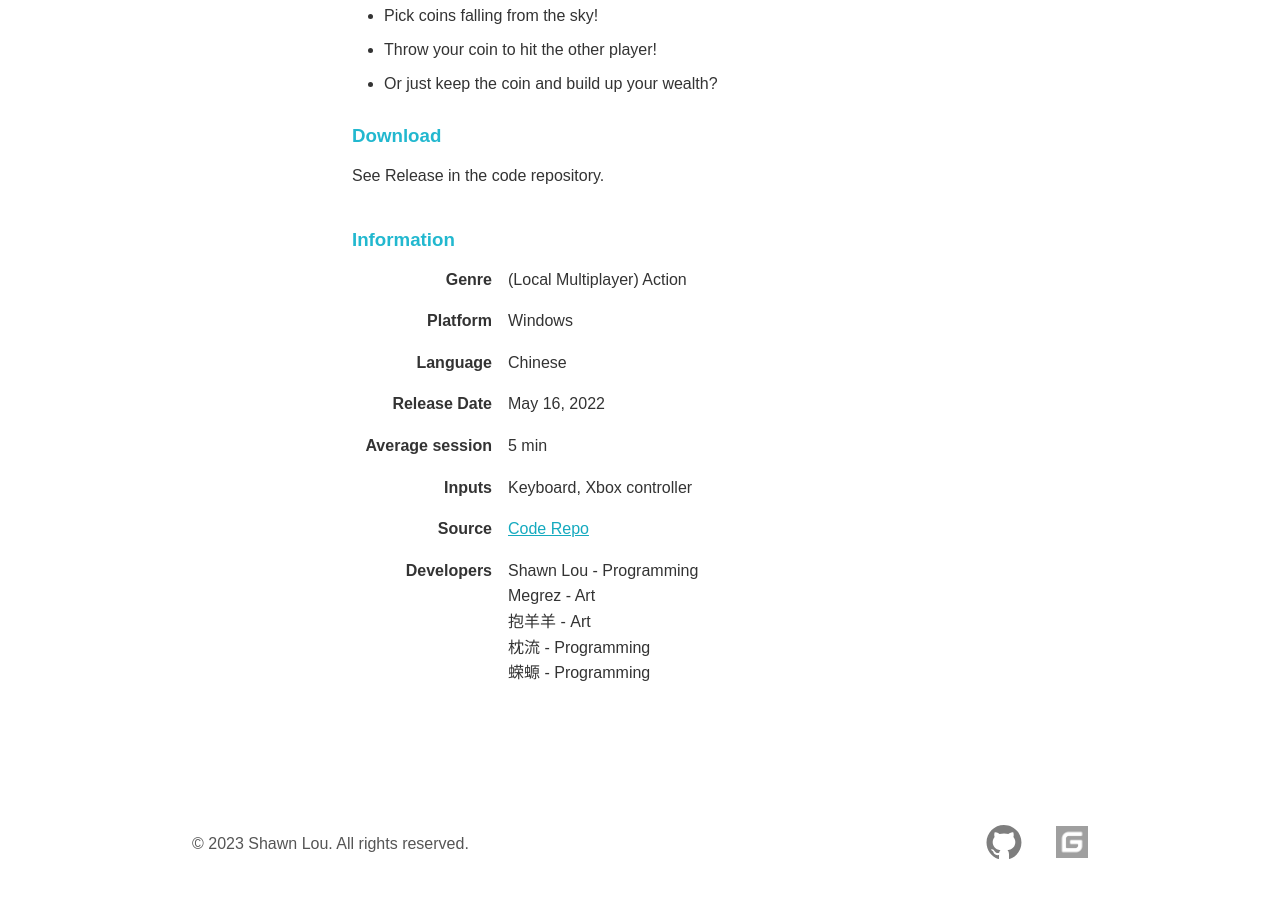
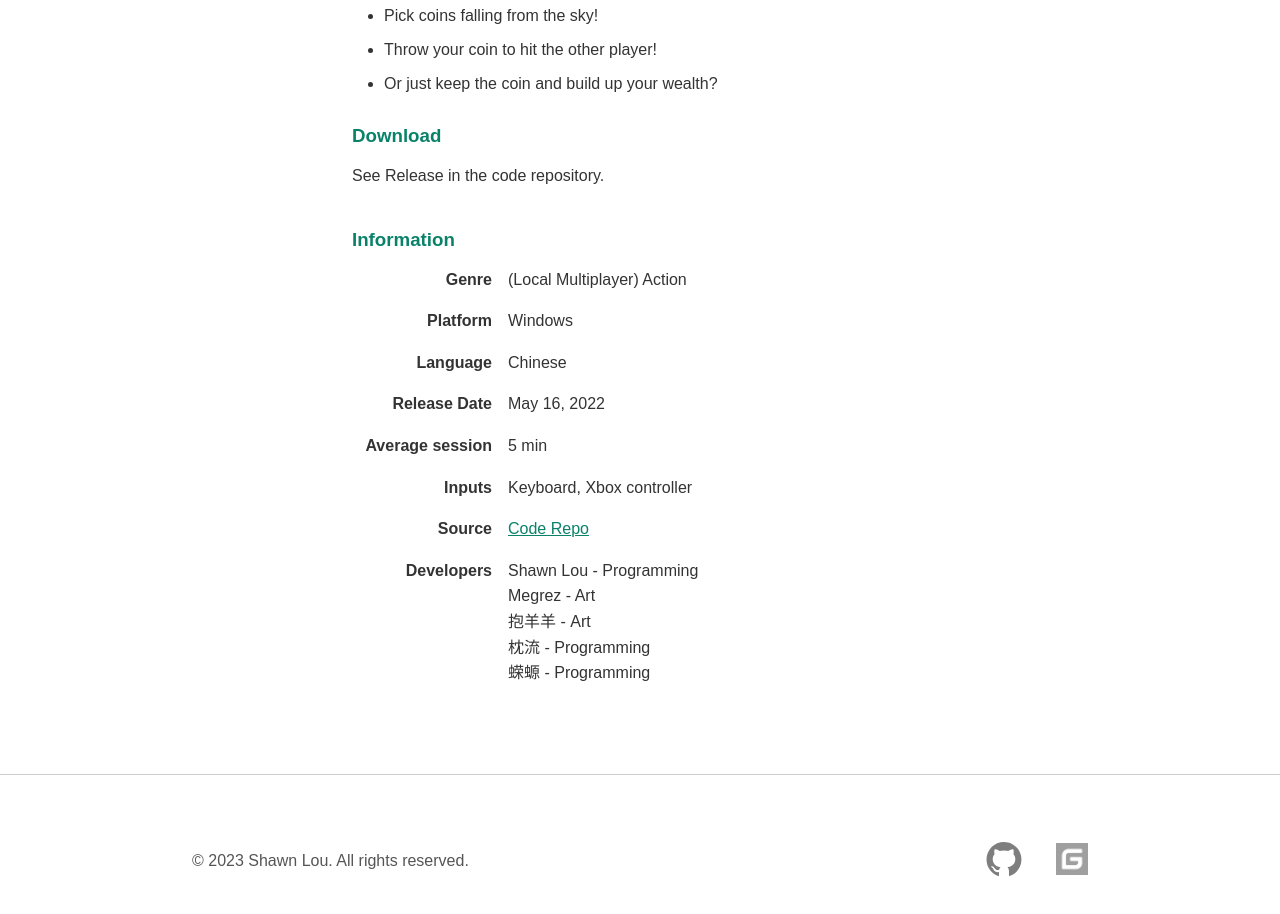
Before and after one commit to HotranLandoler/HotranLandoler.github.io.old, a Vue app: page /#/game/coinera in a window 1280 px wide. Shown: the part 740-1654 px from the top of the page. Built offline with nearby package versions, Linux system fonts and the light colour scheme; a web font is replaced by a local one.

Commit message:
Add Sass

```diff
--- a/package.json
+++ b/package.json
@@ -18,6 +18,7 @@
     "@vitejs/plugin-vue": "^4.0.0",
     "@vue/tsconfig": "^0.1.3",
     "npm-run-all": "^4.1.5",
+    "sass": "^1.58.2",
     "typescript": "~4.7.4",
     "vite": "^4.0.0",
     "vue-tsc": "^1.0.12"
--- a/src/App.vue
+++ b/src/App.vue
@@ -1,7 +1,7 @@
 <template>
   <div class="wrapper">
     <main-header></main-header>
-    <main>
+    <main class="main">
       <router-view></router-view>
     </main>
     <main-footer></main-footer>
@@ -13,8 +13,8 @@ import MainHeader from "./components/main/MainHeader.vue";
 import MainFooter from "./components/main/MainFooter.vue";
 </script>
 
-<style scoped>
-main {
+<style lang="scss" scoped>
+.main {
   padding-bottom: 3rem;
 }
 .wrapper {
--- /dev/null
+++ b/src/assets/scss/globalVar.scss
@@ -0,0 +1,9 @@
+// Color
+$color-primary: #0a826a;
+$color-primary-light: #0eb191;
+$color-primary-dark: #065343;
+
+$color-gray: #555;
+$color-gray-light: #777;
+$color-gray-x-light: #ccc;
+$color-gray-dark: #333;
--- a/src/components/games/GameDetail.vue
+++ b/src/components/games/GameDetail.vue
@@ -76,15 +76,15 @@ const props = defineProps<{
 }>();
 </script>
 
-<style scoped>
+<style lang="scss" scoped>
 a:link,
 a:visited {
-  color: #15aabf;
+  color: $color-primary;
   transition: color 0.2s;
 }
 a:hover,
 a:active {
-  color: #0c8599;
+  color: $color-primary-dark;
 }
 p {
   line-height: 1.6;
@@ -121,7 +121,7 @@ p {
 }
 .section-title {
   margin-bottom: 1rem;
-  color: #22b8cf;
+  color: $color-primary;
 }
 .info-grid {
   /* box-shadow: 0 0.5rem 1rem rgba(0, 0, 0, 0.1); */
--- a/src/components/main/MainFooter.vue
+++ b/src/components/main/MainFooter.vue
@@ -33,9 +33,10 @@
   </footer>
 </template>
 
-<style scoped>
+<style lang="scss" scoped>
 .main-footer {
-  padding: 3rem 0;
+  border-top: 1px solid $color-gray-x-light;
+  padding: 4rem 0 3rem 0;
   /* background-color: #333; */
   color: #555;
   margin-top: auto;
--- a/src/components/main/MainNavigation.vue
+++ b/src/components/main/MainNavigation.vue
@@ -32,7 +32,7 @@ function onNavClicked() {
 }
 </script>
 
-<style scoped>
+<style lang="scss" scoped>
 .link {
   position: relative;
 }
@@ -41,11 +41,11 @@ function onNavClicked() {
   position: absolute;
   left: 0;
   bottom: 0;
-  background-color: #777;
+  background-color: $color-primary;
   width: 100%;
   height: 0.15rem;
   transform: scaleX(0);
-  transition: transform 0.3s ease-out;
+  transition: transform 0.2s ease-out;
 }
 
 .link:link,
--- a/vite.config.ts
+++ b/vite.config.ts
@@ -12,4 +12,11 @@ export default defineConfig({
     },
   },
   base: "/",
+  css: {
+    preprocessorOptions: {
+      scss: {
+        additionalData: '@import "@/assets/scss/globalVar.scss";',
+      },
+    },
+  },
 });
```
Also changed, not shown: 1 other file (tests, documents, lock files or other folders).
